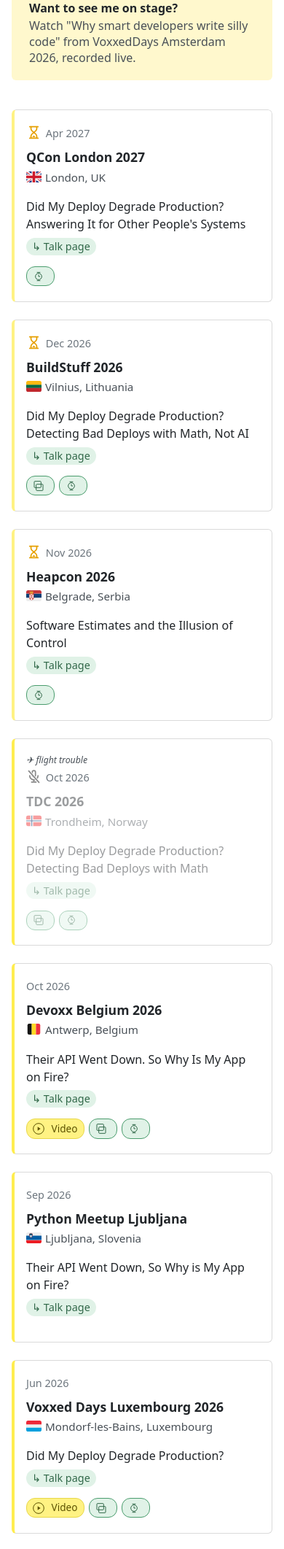
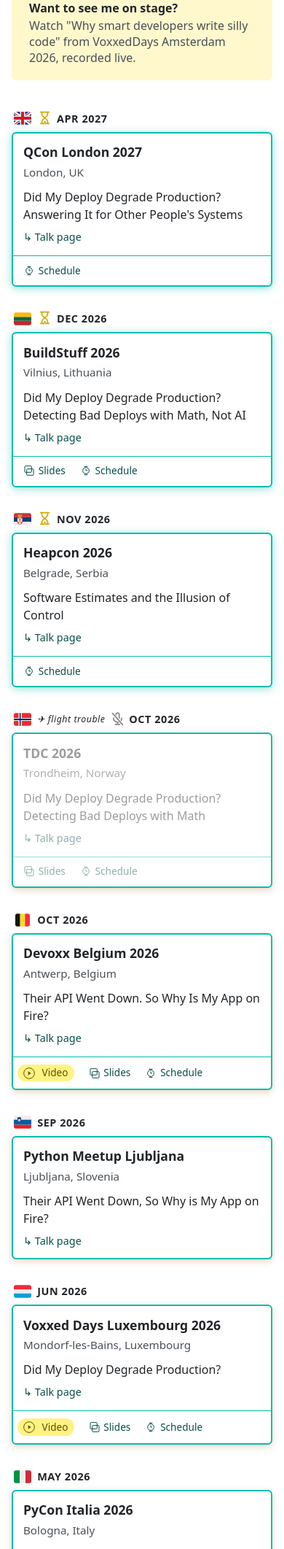
Before and after one commit to inesp/inesp.github.io, a Jekyll site: the page built from talks.html, in a window 390 px wide, cut to the strip 1067-3190 px from the top of the page. Shown: the whole strip at 73% size. Built offline with Jekyll 4.4.1, drawn with Linux system fonts in a browser that asks for light colours; nearby versions of some CDN libraries; some web fonts are replaced; a style sheet for code colours, icons or effects is not loaded; some of the changed text lies outside the part shown.

Commit message:
Redesign mobile talk cards

```diff
--- a/_includes/career_icon.html
+++ b/_includes/career_icon.html
@@ -37,7 +37,7 @@
 <svg class="career-icon" viewBox="0 0 24 24" aria-hidden="true"><rect x="9.5" y="2.5" width="5" height="10" rx="2.5" fill="none" stroke="#8a8a8a" stroke-width="2"/><path d="M5.5 10.5 a6.5 6.5 0 0 0 13 0" fill="none" stroke="#8a8a8a" stroke-width="2" stroke-linecap="round"/><path d="M12 17 V20.5 M8.5 20.5 H15.5" fill="none" stroke="#8a8a8a" stroke-width="2" stroke-linecap="round"/><path d="M4 3 L20 21" fill="none" stroke="#fff" stroke-width="4" stroke-linecap="round"/><path d="M4 3 L20 21" fill="none" stroke="#8a8a8a" stroke-width="2" stroke-linecap="round"/></svg>
 {%- when "hourglass" -%}
 {%- comment -%}"Coming soon" marker next to an upcoming talk's date (talks.html, _layouts/home.html).{%- endcomment -%}
-<svg class="career-icon" viewBox="0 0 24 24" aria-hidden="true"><path d="M5.5 3 H18.5 M5.5 21 H18.5" fill="none" stroke="#e6a000" stroke-width="2" stroke-linecap="round"/><path d="M7.5 3.5 V6.5 C7.5 9 10 10.3 12 12 C10 13.7 7.5 15 7.5 17.5 V20.5 M16.5 3.5 V6.5 C16.5 9 14 10.3 12 12 C14 13.7 16.5 15 16.5 17.5 V20.5" fill="none" stroke="#e6a000" stroke-width="2" stroke-linecap="round" stroke-linejoin="round"/><path d="M9.5 19.5 L12 16.5 L14.5 19.5 Z" fill="#e6a000" stroke="none"/></svg>
+<svg class="career-icon" viewBox="0 0 24 24" aria-hidden="true"><path d="M5.5 3 H18.5 M5.5 21 H18.5" fill="none" stroke="#d4a800" stroke-width="2" stroke-linecap="round"/><path d="M7.5 3.5 V6.5 C7.5 9 10 10.3 12 12 C10 13.7 7.5 15 7.5 17.5 V20.5 M16.5 3.5 V6.5 C16.5 9 14 10.3 12 12 C14 13.7 16.5 15 16.5 17.5 V20.5" fill="none" stroke="#d4a800" stroke-width="2" stroke-linecap="round" stroke-linejoin="round"/><path d="M9.5 19.5 L12 16.5 L14.5 19.5 Z" fill="#d4a800" stroke="none"/></svg>
 {%- when "safe" -%}
 {%- comment -%}"Archive of all posts" sidebar link (_includes/sidebar.html).{%- endcomment -%}
 <svg class="career-icon" viewBox="0 0 24 24" aria-hidden="true"><rect x="3" y="2.5" width="18" height="17" rx="2" fill="none" stroke="#0288d1" stroke-width="2"/><circle cx="12" cy="11" r="3.5" fill="none" stroke="#0288d1" stroke-width="2"/><path d="M12 5.5 V7.5 M12 14.5 V16.5 M6.5 11 H8.5 M15.5 11 H17.5" fill="none" stroke="#0288d1" stroke-width="1.5" stroke-linecap="round"/><path d="M6 19.5 V21.5 M18 19.5 V21.5" fill="none" stroke="#0288d1" stroke-width="2" stroke-linecap="round"/></svg>
--- a/_sass/colors.scss
+++ b/_sass/colors.scss
@@ -27,6 +27,7 @@
 $color-teal: #06bdad;
 $color-teal-medium: #00a89a;
 $color-teal-dark: #008378;
+$color-teal-darkest: #0b4f4a;
 $color-teal-light: #e0f7f5;
 $color-blue: #35b0e8;
 $color-blue-dark: #0288d1;
--- a/_sass/talks-page.scss
+++ b/_sass/talks-page.scss
@@ -127,9 +127,17 @@
     }
   }
 
-  // Mobile card layout
+  // the flag label only lives in the mobile timeline
+  .talk-flag-badge {
+    display: none;
+  }
+
+  // Mobile cards (loosely after MarkBoots' "UL timeline cards" pen):
+  // a flag + date label, a white card below
   @media (max-width: 767px) {
     border: none;
+    border-radius: 0;
+    overflow: visible;
 
     thead {
       display: none;
@@ -139,58 +147,149 @@
       display: block;
     }
 
-    tr {
-      display: block;
-      margin-bottom: 1.5rem;
-      padding: 1rem;
+    tbody tr,
+    tbody tr:hover,
+    tbody tr.coming-soon:hover {
+      display: flex;
+      flex-direction: column;
+      position: relative;
+      margin: 0 0 2rem;
+      padding: 0 0 0.75rem; // bottom breathing room even when a talk has no links
+      border: none;
+      background: none;
+      isolation: isolate;
+    }
+
+    // the white card, drawn behind every cell below the date label
+    tr::before {
+      content: "";
+      position: absolute;
+      inset: 1.9rem 0 0 0;
+      z-index: -1;
+      background: #fff;
       border-radius: $standard-radius;
-      border: 1px solid $color-gray;
-      border-left: 4px solid $color-yellow-dark;
-      background: #fff;
-
-      &:hover {
-        border-left-color: $color-hover-red;
-      }
-
-      &.coming-soon {
-        border-left-color: $color-yellow;
-      }
+      box-shadow: 0 3px 10px rgba(160, 100, 20, 0.25); // warm brown, not cold gray
+      border: 2px solid $color-teal;
     }
 
     td {
       display: block;
-      padding: 0.25rem 0;
+      padding: 0.15rem 1rem;
       border: none;
+      background: none;
 
-      // Date cell
-      &:first-child {
-        font-size: 0.9rem;
-        color: $color-text-muted;
+      &.talk-conf {
+        order: 1;
+        padding-top: 0.9rem;
+        font-size: 1.1rem;
+        font-weight: 600;
+
+        // the flag moved up into the date label
+        .talk-flag {
+          display: none;
+        }
       }
 
-      // Event name (its .talk-place sub-line already holds flag + city)
-      &.talk-conf {
-        font-size: 1.1rem;
-        font-weight: 600;
-        margin-bottom: 0.25rem;
+      &.talk-title {
+        order: 2;
+        padding-top: 0.5rem;
+
+        .talk-based-on a {
+          padding: 0;
+          background: none;
+          color: $color-teal-darkest;
+
+          &:hover {
+            background: none;
+            color: $color-hover-red;
+          }
+        }
       }
 
-      // Title
-      &.talk-title {
-        font-weight: 500;
-        margin-top: 0.5rem;
-        margin-bottom: 0.5rem;
-      }
+      // Links become the card's footer: a hairline, then plain icon links
+      &.link-texts {
+        order: 3;
+        display: flex;
+        flex-wrap: wrap;
+        gap: 0.4rem 1.25rem;
+        margin: 0.75rem 2px 0;
+        padding: 0.6rem calc(1rem - 2px) 0;
+        border-top: 1px solid $color-teal;
 
-      // Links: no hover on touch screens, so labels stay visible
-      &.link-texts {
-        margin-top: 0.5rem;
+        &:empty {
+          display: none;
+        }
 
-        a span {
+        a {
+          margin: 0;
+          padding: 0;
+          border: none;
+          background: none;
+          border-radius: 0;
+          color: $color-teal-darkest;
+
+          &:hover {
+            background: none;
+            color: $color-hover-red;
+          }
+        }
+
+        // the recording is still the strongest proof: keep its yellow
+        a.link-video {
+          margin-left: -0.5rem;
+          padding: 0.1rem 0.5rem;
+          border-radius: 0.75rem;
+          background: $color-yellow;
+          color: $color-badge-text;
+        }
+
+        // no hover on touch screens, so labels stay visible
+        a span,
+        a.link-slides span,
+        a.link-schedule span {
           max-width: none;
           margin-left: 0.3rem;
         }
       }
+
+      // flag + date: a label above the card
+      &:first-child {
+        order: 0;
+        margin: 0 0 0.4rem;
+        padding: 0 0.2rem; // optical nudge: flush looks like it pokes out past the shadow
+        display: flex;
+        align-items: center;
+        background: none;
+        font-size: 0.9rem;
+        font-weight: 700;
+        letter-spacing: 0.04em;
+        text-transform: uppercase;
+        color: $color-text;
+
+        .talk-flag-badge {
+          display: inline-block;
+          flex-shrink: 0;
+          margin-right: 0.5rem;
+
+          img {
+            display: block;
+            width: 1.5rem;
+          }
+        }
+      }
+    }
+
+    // upcoming talks glow a little teal
+    tr.coming-soon::before {
+      box-shadow: 0 2px 12px rgba($color-teal, 0.45);
+    }
+
+    .missed-tag {
+      display: inline;
+      margin: 0 0.5em 0 0;
+      color: inherit;
+      text-transform: none;
+      font-weight: 500;
     }
   }
 
--- a/talks.html
+++ b/talks.html
@@ -52,7 +52,7 @@
       {%- endif -%}
 
       <tr{% if talk.coming_soon %} class="coming-soon"{% elsif talk.missed %} class="missed"{% endif %}>
-        <td>{% if talk.missed %}<span class="missed-tag">{{ talk.missed }}</span><span title="{{ talk.missed }}">{% include career_icon.html name="mic-off" %}</span>{% endif %}{% if talk.coming_soon %}<span title="coming soon">{% include career_icon.html name="hourglass" %}</span>{% endif %}{{ talk.date }}</td>
+        <td><span class="talk-flag-badge"><img src="/assets/flags/{{ talk.flag }}.svg" alt="" loading="lazy"></span>{% if talk.missed %}<span class="missed-tag">{{ talk.missed }}</span><span title="{{ talk.missed }}">{% include career_icon.html name="mic-off" %}</span>{% endif %}{% if talk.coming_soon %}<span title="coming soon">{% include career_icon.html name="hourglass" %}</span>{% endif %}{{ talk.date }}</td>
         <td class="talk-conf">
           {%- if talk.link -%}<a href="{{ talk.link }}" target="_blank">{{ talk.conf }}</a>{%- else -%}{{ talk.conf }}{%- endif -%}
           <div class="talk-place"><img class="talk-flag" src="/assets/flags/{{ talk.flag }}.svg" alt="" loading="lazy"> {{ talk.location }}</div>
```
